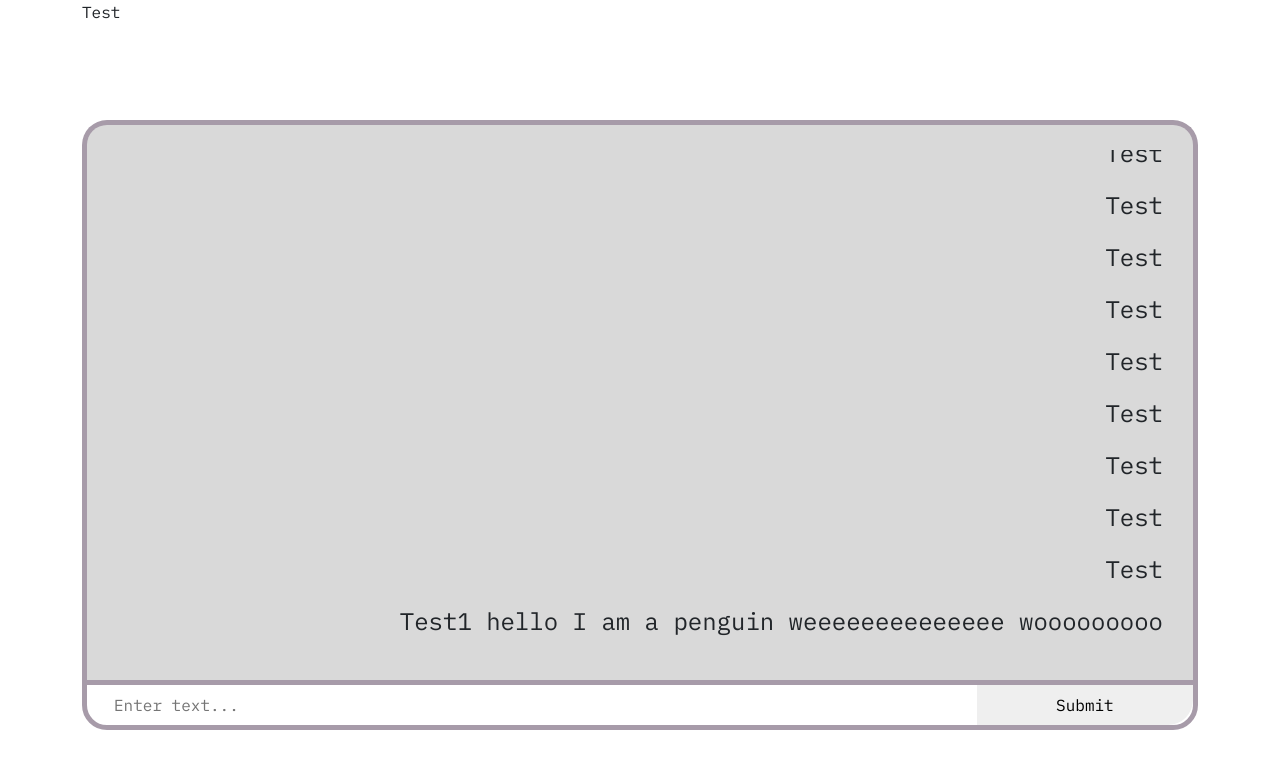
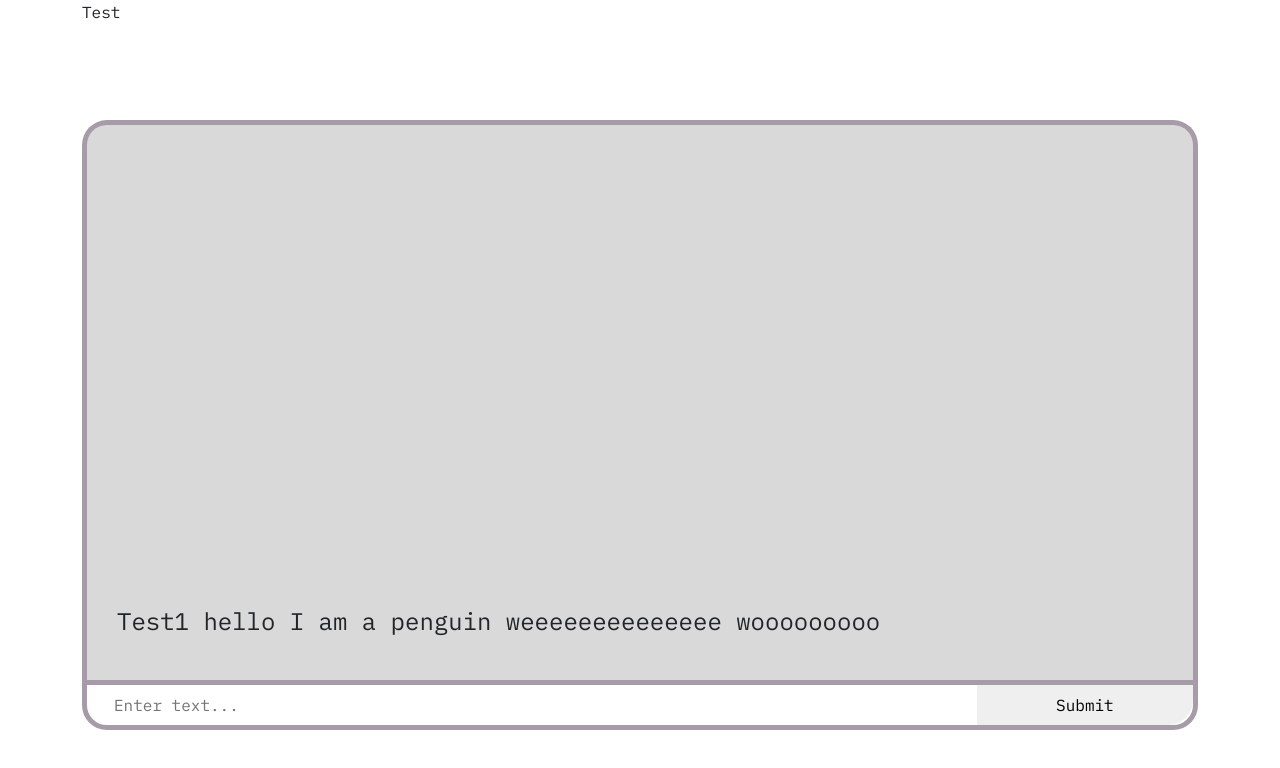
Before and after one commit to yourlocaldeveloper/adventure_app, a React app in the folder client/: page /game in a window 1280 px wide. Shown: the top 768 px of the page. Built offline with nearby package versions, Linux system fonts and the light colour scheme; a web font is replaced by a local one.

Commit message:
add typewritter text animations to command line

```diff
--- a/client/src/components/CLI/_cli.scss
+++ b/client/src/components/CLI/_cli.scss
@@ -9,11 +9,16 @@
   border-right: solid 5px $dark-purple;
   padding: 25px;
   p {
+    opacity: 0;
     font-size: 1.5rem;
     display: block;
     width: 100%;
-    text-align: right;
+    text-align: left;
     padding: 0 5px;
+    animation: type 2s steps(40, start);
+    animation-fill-mode: forwards;
+    white-space: nowrap;
+    overflow: hidden;
   }
 }
 
@@ -24,3 +29,17 @@
   height: 100%;
   overflow-y: auto;
 }
+
+@keyframes type {
+  0% {
+    width: 0;
+  }
+
+  1% {
+    opacity: 1;
+  }
+
+  100% {
+    opacity: 1;
+  }
+}
--- a/client/src/components/CLI/index.js
+++ b/client/src/components/CLI/index.js
@@ -4,39 +4,8 @@ const CLI = () => {
 
     return (
         <div id="cli">
-          <div class="p-wrapper">
+          <div className="p-wrapper">
             <p>Test1 hello I am a penguin weeeeeeeeeeeeee wooooooooo</p>
-            <p>Test</p>
-            <p>Test</p>
-            <p>Test</p>
-            <p>Test</p>
-            <p>Test</p>
-            <p>Test</p>
-            <p>Test</p>
-            <p>Test</p>
-            <p>Test</p>
-            <p>Test</p>
-            <p>Test</p>
-            <p>Test</p>
-            <p>Test</p>
-            <p>Test</p>
-            <p>Test</p>
-            <p>Test</p>
-            <p>Test</p>
-            <p>Test</p>
-            <p>Test</p>
-            <p>Test</p>
-            <p>Test</p>
-            <p>Test</p>
-            <p>Test</p>
-            <p>Test</p>
-            <p>Test</p>
-            <p>Test</p>
-            <p>Test</p>
-            <p>Test</p>
-            <p>Test</p>
-            <p>Test</p>
-            <p>Test2</p>
           </div>
         </div>
     )
```
